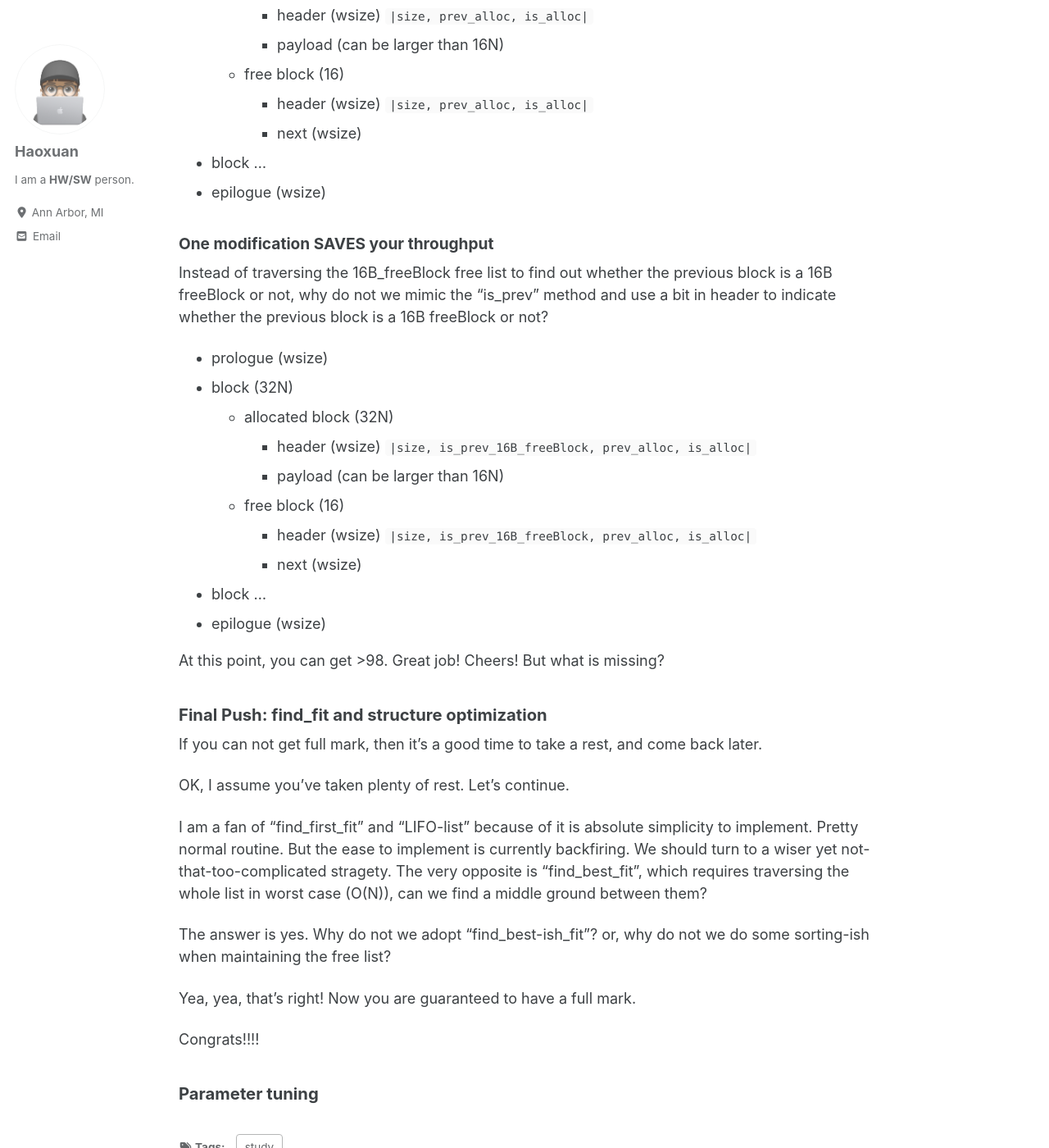
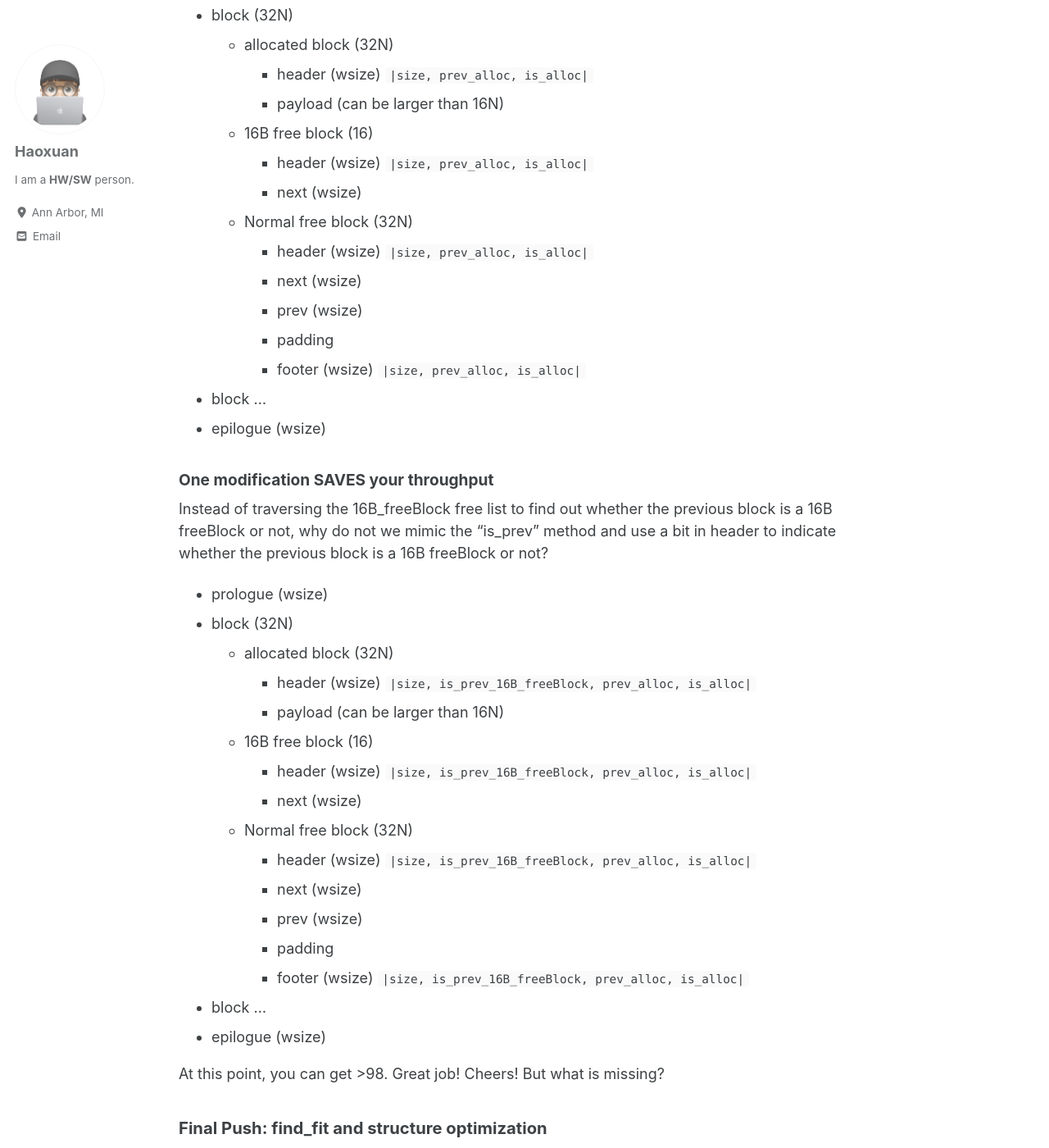
Before and after one commit to hxzhu9819/homepage, a Jekyll site: the page built from _posts/2020-10-30-Malloclab-Reflections.md, in a window 1280 px wide and 1400 px high, scrolled down 6924 px. Shown: the whole window at 82% size. Built offline with Jekyll 4.4.1, drawn with Linux system fonts in a browser that asks for light colours; cached includes are drawn as plain includes; nearby versions of some CDN libraries; some of the changed text lies outside the part shown.

Commit message:
malloclab init commit

```diff
--- a/_posts/2020-10-30-Malloclab-Reflections.md
+++ b/_posts/2020-10-30-Malloclab-Reflections.md
@@ -192,10 +192,12 @@ After a second look, we may find out that the footer for allocated blocks are us
   * allocated block (32N)
     * header (wsize) `|size, prev_alloc, is_alloc|`
     * payload (can be larger than 16N)
-  * free block (32)
+    * (padding)
+  * free block (32N)
     * header (wsize) `|size, prev_alloc, is_alloc|`
     * next   (wsize)
     * prev   (wsize)
+    * padding
     * footer (wsize) `|size, prev_alloc, is_alloc|`
 * block ...
 * epilogue (wsize)
@@ -212,9 +214,15 @@ Well yes, you may see that the not all free blocks need to be recorded as a doub
   * allocated block (32N)
     * header (wsize) `|size, prev_alloc, is_alloc|`
     * payload (can be larger than 16N)
-  * free block (16)
+  * 16B free block (16)
     * header (wsize) `|size, prev_alloc, is_alloc|`
     * next   (wsize)
+  * Normal free block (32N)
+    * header (wsize) `|size, prev_alloc, is_alloc|`
+    * next   (wsize)
+    * prev   (wsize)
+    * padding
+    * footer (wsize) `|size, prev_alloc, is_alloc|`
 * block ...
 * epilogue (wsize)
 
@@ -226,9 +234,15 @@ Instead of traversing the 16B_freeBlock free list to find out whether the previo
   * allocated block (32N)
     * header (wsize) `|size, is_prev_16B_freeBlock, prev_alloc, is_alloc|`
     * payload (can be larger than 16N)
-  * free block (16)
+  * 16B free block (16)
     * header (wsize) `|size, is_prev_16B_freeBlock, prev_alloc, is_alloc|`
     * next   (wsize)
+  * Normal free block (32N)
+    * header (wsize) `|size, is_prev_16B_freeBlock, prev_alloc, is_alloc|`
+    * next   (wsize)
+    * prev   (wsize)
+    * padding
+    * footer (wsize) `|size, is_prev_16B_freeBlock, prev_alloc, is_alloc|`
 * block ...
 * epilogue (wsize)
 
```
